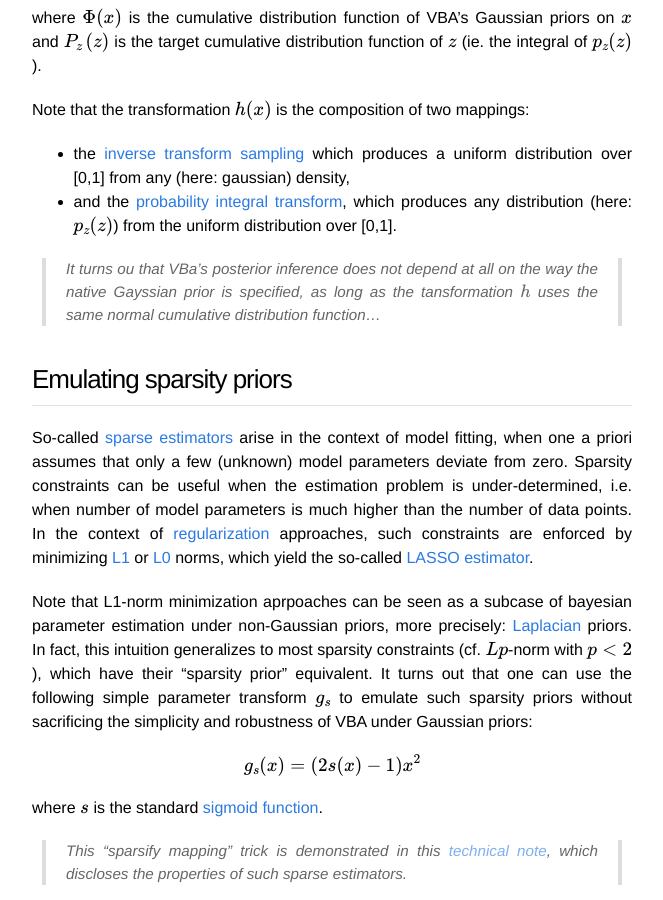
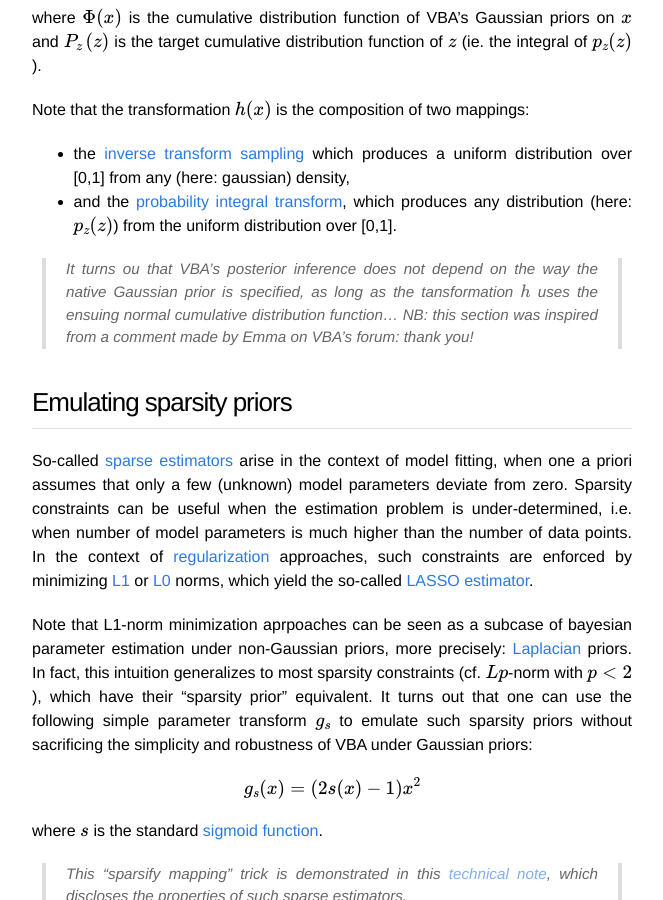
Before and after one commit to MBB-team/VBA-toolbox, a Jekyll site: the page built from _wiki/param-transform.md, in a window 1280 px wide and 900 px high, scrolled down 2103 px. Shown: the whole window, without its empty margins (308-971 px from the left). Built offline with Jekyll 4.4.1, drawn with Linux system fonts in a browser that asks for light colours; nearby versions of some CDN libraries; formulas are drawn with MathJax 3.

Commit message:
Update param-transform.md

```diff
--- a/_wiki/param-transform.md
+++ b/_wiki/param-transform.md
@@ -42,7 +42,7 @@ Note that the transformation $$h(x)$$ is the composition of two mappings:
 - and the [probability integral transform](https://en.wikipedia.org/wiki/Probability_integral_transform), which produces any distribution (here: $$p_z(z)$$) from the uniform distribution over [0,1].
 
 
-> It turns ou that VBa's posterior inference does not depend *at all* on the way the native Gayssian prior is specified, as long as the tansformation $$h$$ uses the same normal cumulative distribution function...
+> It turns ou that VBA's posterior inference does not depend on the way the native Gaussian prior is specified, as long as the tansformation $$h$$ uses the ensuing normal cumulative distribution function... NB: this section was inspired from a comment made by _Emma_ on VBA's forum: thank you!
 
 
 ## Emulating sparsity priors
```
